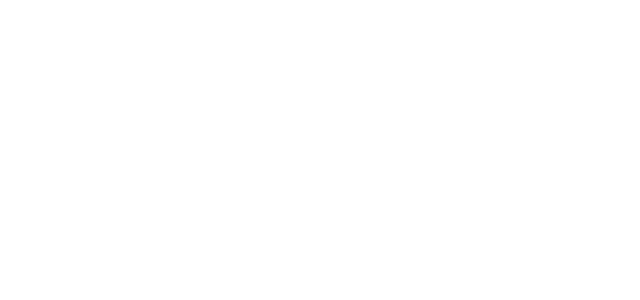
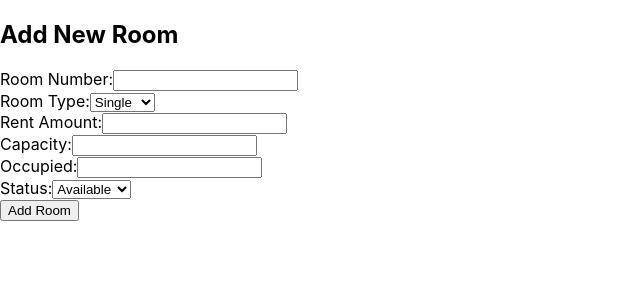
Before and after one commit to Amrish-Sharma/hostel_frontend, a React (Create React App) app: page /add-rooms in a window 1280 px wide. Before the commit this address had no page. Shown: the top 300 px of the page, without its empty margins (0-640 px from the left). Built offline with nearby package versions, Linux system fonts and the light colour scheme.

Commit message:
added room

```diff
--- a/src/App.js
+++ b/src/App.js
@@ -1,10 +1,12 @@
 import React from "react";
 import { BrowserRouter as Router, Routes, Route } from "react-router-dom";
 import Welcome from "./components/Welcome";
-import Residents from "./components/Residents";
-import AddResident from "./components/AddResident";
-import EditResident from "./components/EditResident";
-import ResidentDetails from "./components/ResidentDetails";
+import Residents from "./components/resident/Residents";
+import AddResident from "./components/resident/AddResident";
+import EditResident from "./components/resident/EditResident";
+import ResidentDetails from "./components/resident/ResidentDetails";
+import Rooms from "./components/room/Rooms";
+import AddRooms from "./components/room/AddRooms";
 
 
 const App = () => {
@@ -13,9 +15,11 @@
             <Routes>
                 <Route path="/" element={<Welcome />} />
                 <Route path="/residents" element={<Residents />} />
+                <Route path="/rooms" element={<Rooms />} />
                 <Route path="/add-resident" element={<AddResident />} />
                 <Route path="/edit-resident/:id" element={<EditResident />} />
                 <Route path="/resident-details/:id" element={<ResidentDetails />} />
+                <Route path="/add-rooms" element={<AddRooms />} />
             </Routes>
         </Router>
     );
--- a/src/components/Welcome.js
+++ b/src/components/Welcome.js
@@ -8,6 +8,9 @@
             <p>
                 <Link to="/residents">View Residents</Link>
             </p>
+            <p>
+                <Link to="/rooms">View Rooms</Link>
+            </p>
         </div>
     );
 };
--- a/src/components/EditResident.js
+++ b/src/components/resident/AddResident.js
@@ -1,9 +1,8 @@
-import React, { useState, useEffect } from "react";
-import { useNavigate, useParams } from "react-router-dom";
-import API_BASE_URL from "../config";
+import React, { useState } from "react";
+import { useNavigate } from "react-router-dom";
+import API_BASE_URL from "../../config";
 
-const EditResident = () => {
-    const { id } = useParams(); // Get resident id from the URL
+const AddResident = () => {
     const [resident, setResident] = useState({
         name: "",
         roomNumber: "",
@@ -11,24 +10,14 @@
         phone: "",
         status: "Active",
     });
-    const [isSubmitting, setIsSubmitting] = useState(false);
     const [roomNumberError, setRoomNumberError] = useState("");
     const [phoneError, setPhoneError] = useState("");
+    const [emailError, setEmailError] = useState("");
     const navigate = useNavigate();
-
-    useEffect(() => {
-        if (!isSubmitting) {
-            // Fetch resident details by id
-            fetch(`${API_BASE_URL}/residents/${id}`)
-                .then((response) => response.json())
-                .then((data) => setResident({...data, roomNumber: data.room.roomId}))
-                .catch((error) => console.error("Error fetching resident data:", error));
-        }
-    }, [id, isSubmitting]);
 
     const handleChange = (e) => {
         const { name, value } = e.target;
-        setResident({ ...resident, [name]: value });
+        setResident({ ...resident, [name]: value});
 
         if (name === "roomNumber") {
             if (!/^\d+$/.test(value)) {
@@ -45,39 +34,47 @@
                 setPhoneError("");
             }
         }
+        if (name === "email") {
+            const emailPattern = /^[^\s@]+@[^\s@]+\.[^\s@]+$/;
+            if (!emailPattern.test(value)) {
+                setEmailError("Email must be a valid email address");
+            } else {
+                setEmailError("");
+            }
+        }
     };
 
     const handleSubmit = (e) => {
         e.preventDefault();
-        if (roomNumberError || phoneError) {
+        if (roomNumberError || phoneError || emailError) {
             return;
         }
-        setIsSubmitting(true);
-        // Send updated resident data to the backend
-        fetch(`${API_BASE_URL}/residents/${id}`, {
-            method: "PUT",
+
+        const residentData = {
+            ...resident,
+            room: { roomId: resident.roomNumber }
+        };
+        // Send data to the backend
+        fetch(`${API_BASE_URL}/residents`, {
+            method: "POST",
             headers: {
                 "Content-Type": "application/json",
             },
-            body: JSON.stringify({...resident, room: { roomId: resident.roomNumber }}),
+            body: JSON.stringify(residentData),
         })
             .then((response) => response.json())
             .then((data) => {
-                console.log("Resident updated:", data);
-                // Redirect to the residents list page
+                console.log("Resident added:", data);
                 navigate("/residents");
             })
             .catch((error) => {
-                console.error("Error updating resident:", error);
-            })
-            .finally(() => {
-                setIsSubmitting(false);
+                console.error("Error adding resident:", error);
             });
     };
 
     return (
         <div>
-            <h2>Edit Resident</h2>
+            <h2>Add New Resident</h2>
             <form onSubmit={handleSubmit}>
                 <div>
                     <label>Name:</label>
@@ -133,11 +130,11 @@
                     </select>
                 </div>
                 <div>
-                    <button type="submit">Update Resident</button>
+                    <button type="submit">Add Resident</button>
                 </div>
             </form>
         </div>
     );
 };
 
-export default EditResident;
+export default AddResident;
--- a/src/components/AddResident.js
+++ b/src/components/resident/EditResident.js
@@ -1,8 +1,9 @@
-import React, { useState } from "react";
-import { useNavigate } from "react-router-dom";
-import API_BASE_URL from "../config";
+import React, { useState, useEffect } from "react";
+import { useNavigate, useParams } from "react-router-dom";
+import API_BASE_URL from "../../config";
 
-const AddResident = () => {
+const EditResident = () => {
+    const { id } = useParams(); // Get resident id from the URL
     const [resident, setResident] = useState({
         name: "",
         roomNumber: "",
@@ -10,14 +11,24 @@
         phone: "",
         status: "Active",
     });
+    const [isSubmitting, setIsSubmitting] = useState(false);
     const [roomNumberError, setRoomNumberError] = useState("");
     const [phoneError, setPhoneError] = useState("");
-    const [emailError, setEmailError] = useState("");
     const navigate = useNavigate();
+
+    useEffect(() => {
+        if (!isSubmitting) {
+            // Fetch resident details by id
+            fetch(`${API_BASE_URL}/residents/${id}`)
+                .then((response) => response.json())
+                .then((data) => setResident({...data, roomNumber: data.room.roomId}))
+                .catch((error) => console.error("Error fetching resident data:", error));
+        }
+    }, [id, isSubmitting]);
 
     const handleChange = (e) => {
         const { name, value } = e.target;
-        setResident({ ...resident, [name]: value});
+        setResident({ ...resident, [name]: value });
 
         if (name === "roomNumber") {
             if (!/^\d+$/.test(value)) {
@@ -34,47 +45,39 @@
                 setPhoneError("");
             }
         }
-        if (name === "email") {
-            const emailPattern = /^[^\s@]+@[^\s@]+\.[^\s@]+$/;
-            if (!emailPattern.test(value)) {
-                setEmailError("Email must be a valid email address");
-            } else {
-                setEmailError("");
-            }
-        }
     };
 
     const handleSubmit = (e) => {
         e.preventDefault();
-        if (roomNumberError || phoneError || emailError) {
+        if (roomNumberError || phoneError) {
             return;
         }
-
-        const residentData = {
-            ...resident,
-            room: { roomId: resident.roomNumber }
-        };
-        // Send data to the backend
-        fetch(`${API_BASE_URL}/residents`, {
-            method: "POST",
+        setIsSubmitting(true);
+        // Send updated resident data to the backend
+        fetch(`${API_BASE_URL}/residents/${id}`, {
+            method: "PUT",
             headers: {
                 "Content-Type": "application/json",
             },
-            body: JSON.stringify(residentData),
+            body: JSON.stringify({...resident, room: { roomId: resident.roomNumber }}),
         })
             .then((response) => response.json())
             .then((data) => {
-                console.log("Resident added:", data);
+                console.log("Resident updated:", data);
+                // Redirect to the residents list page
                 navigate("/residents");
             })
             .catch((error) => {
-                console.error("Error adding resident:", error);
+                console.error("Error updating resident:", error);
+            })
+            .finally(() => {
+                setIsSubmitting(false);
             });
     };
 
     return (
         <div>
-            <h2>Add New Resident</h2>
+            <h2>Edit Resident</h2>
             <form onSubmit={handleSubmit}>
                 <div>
                     <label>Name:</label>
@@ -130,11 +133,11 @@
                     </select>
                 </div>
                 <div>
-                    <button type="submit">Add Resident</button>
+                    <button type="submit">Update Resident</button>
                 </div>
             </form>
         </div>
     );
 };
 
-export default AddResident;
+export default EditResident;
--- a/src/components/ResidentDetails.js
+++ b/src/components/resident/ResidentDetails.js
@@ -1,6 +1,6 @@
 import React, { useEffect, useState } from "react";
 import { useParams, Link } from "react-router-dom";
-import API_BASE_URL from "../config";
+import API_BASE_URL from "../../config";
 
 const ResidentDetails = () => {
     const { id } = useParams(); // Get the resident ID from the URL
--- a/src/components/ResidentList.js
+++ b/src/components/resident/ResidentList.js
@@ -1,6 +1,6 @@
 import React, { useEffect, useState } from "react";
 import axios from "axios";
-import API_BASE_URL from "../config";
+import API_BASE_URL from "../../config";
 
 const ActiveResidents = () => {
     const [residents, setResidents] = useState([]);
--- a/src/components/Residents.js
+++ b/src/components/resident/Residents.js
@@ -1,5 +1,5 @@
 import React, { useEffect, useState } from "react";
-import API_BASE_URL from "../config";
+import API_BASE_URL from "../../config";
 import { Link } from "react-router-dom";
 
 
--- /dev/null
+++ b/src/components/room/AddRooms.js
@@ -0,0 +1,108 @@
+import React, { useState } from "react";
+import API_BASE_URL from "../../config";
+import { useNavigate } from "react-router-dom";
+
+const AddRoom = () => {
+    const [roomNumber, setRoomNumber] = useState("");
+    const [type, setType] = useState("Single");
+    const [rent, setRent] = useState("");
+    const [capacity, setCapacity] = useState("");
+    const [occupied, setOccupied] = useState("");
+    const [status, setStatus] = useState("Available");
+    const navigate = useNavigate();
+
+    const handleSubmit = (event) => {
+        event.preventDefault();
+
+        const newRoom = {
+            roomNumber,
+            type,
+            rent: parseFloat(rent),
+            capacity: parseInt(capacity, 10),
+            occupied: parseInt(occupied, 10),
+            status
+        };
+
+        fetch(`${API_BASE_URL}/rooms`, {
+            method: "POST",
+            headers: {
+                "Content-Type": "application/json",
+            },
+            body: JSON.stringify(newRoom),
+        })
+            .then((response) => {
+                if (response.ok) {
+                    console.log("Room added successfully!");
+                    setRoomNumber("");
+                    setType("Single");
+                    setRent("");
+                    setCapacity("");
+                    setOccupied("");
+                    setStatus("Available");
+                    navigate("/rooms");
+                } else {
+                    alert("Error adding room");
+                }
+            })
+            .catch((error) => console.error("Error adding room:", error));
+    };
+
+    return (
+        <form onSubmit={handleSubmit}>
+            <h2>Add New Room</h2>
+            <div>
+                <label>Room Number:</label>
+                <input
+                    type="text"
+                    value={roomNumber}
+                    onChange={(e) => setRoomNumber(e.target.value)}
+                    required
+                />
+            </div>
+            <div>
+                <label>Room Type:</label>
+                <select value={type} onChange={(e) => setType(e.target.value)}>
+                    <option value="Single">Single</option>
+                    <option value="Double">Double</option>
+                </select>
+            </div>
+            <div>
+                <label>Rent Amount:</label>
+                <input
+                    type="number"
+                    value={rent}
+                    onChange={(e) => setRent(e.target.value)}
+                    required
+                />
+            </div>
+            <div>
+                <label>Capacity:</label>
+                <input
+                    type="number"
+                    value={capacity}
+                    onChange={(e) => setCapacity(e.target.value)}
+                    required
+                />
+            </div>
+            <div>
+                <label>Occupied:</label>
+                <input
+                    type="number"
+                    value={occupied}
+                    onChange={(e) => setOccupied(e.target.value)}
+                    required
+                />
+            </div>
+            <div>
+                <label>Status:</label>
+                <select value={status} onChange={(e) => setStatus(e.target.value)}>
+                    <option value="Available">Available</option>
+                    <option value="Occupied">Occupied</option>
+                </select>
+            </div>
+            <button type="submit">Add Room</button>
+        </form>
+    );
+};
+
+export default AddRoom;
--- /dev/null
+++ b/src/components/room/Rooms.js
@@ -0,0 +1,75 @@
+import React, { useEffect, useState } from "react";
+import API_BASE_URL from "../../config";
+import {Link} from "react-router-dom";
+import {useNavigate} from "react-router-dom";
+
+const RoomList = () => {
+    const [rooms, setRooms] = useState([]);
+    const navigate = useNavigate();
+
+    useEffect(() => {
+        fetch(`${API_BASE_URL}/rooms`)
+            .then((response) => response.json())
+            .then((data) => setRooms(data))
+            .catch((error) => console.error("Error fetching rooms:", error));
+    }, []);
+
+
+
+    const handleDelete = (roomId) => {
+        // Confirm deletion
+        if (window.confirm("Are you sure you want to delete this room?")) {
+            fetch(`${API_BASE_URL}/rooms/${roomId}`, {
+                method: "DELETE",
+            })
+                .then(() => {
+                    // Remove the resident from the list without reloading the page
+                    setRooms(rooms.filter((room) => room.id !== roomId));
+                    navigate(0);
+                })
+                .catch((error) => {
+                    console.error("Error deleting room:", error);
+                });
+        }
+    };
+
+    return (
+        <div>
+            <h2>Room Management</h2>
+            <Link to="/add-rooms">
+                <button>Add New Room</button>
+            </Link>
+            <table border="1">
+                <thead>
+                <tr>
+                    <th>Room Number</th>
+                    <th>Type</th>
+                    <th>Rent</th>
+                    <th>Status</th>
+                    <th>Capacity</th>
+                    <th>Occupied</th>
+                    <th>Actions</th>
+                </tr>
+                </thead>
+                <tbody>
+                {rooms.map((room) => (
+                    <tr key={room.roomId}>
+                        <td>{room.roomId}</td>
+                        <td>{room.type}</td>
+                        <td>{room.rent}</td>
+                        <td>{room.status}</td>
+                        <td>{room.capacity}</td>
+                        <td>{room.occupied}</td>
+                        <td>
+                            <button onClick={() => console.log("Edit Room", room.roomId)}>Edit</button>
+                            <button onClick={() => handleDelete(room.roomId)}>Delete</button>
+                        </td>
+                    </tr>
+                ))}
+                </tbody>
+            </table>
+        </div>
+    );
+};
+
+export default RoomList;
```
Also changed, not shown: src/components/room/EditRooms.js (added).
